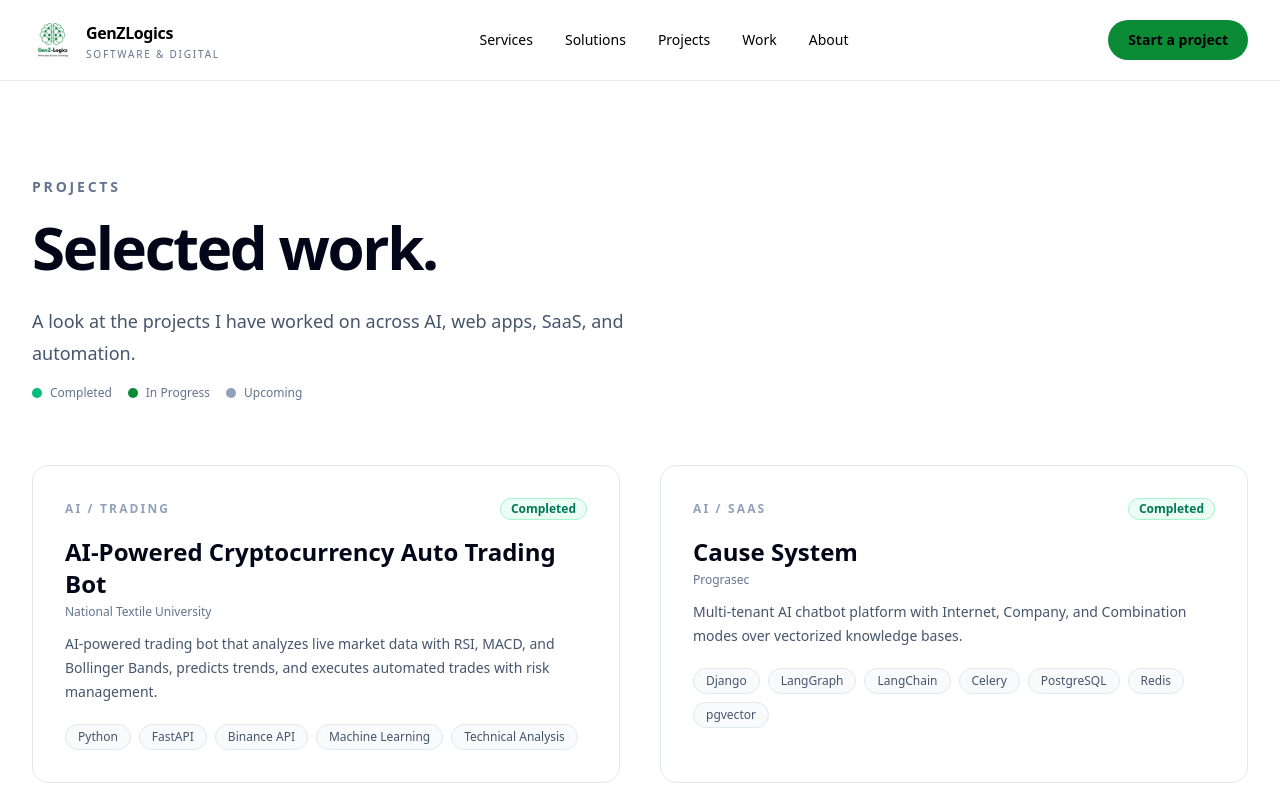
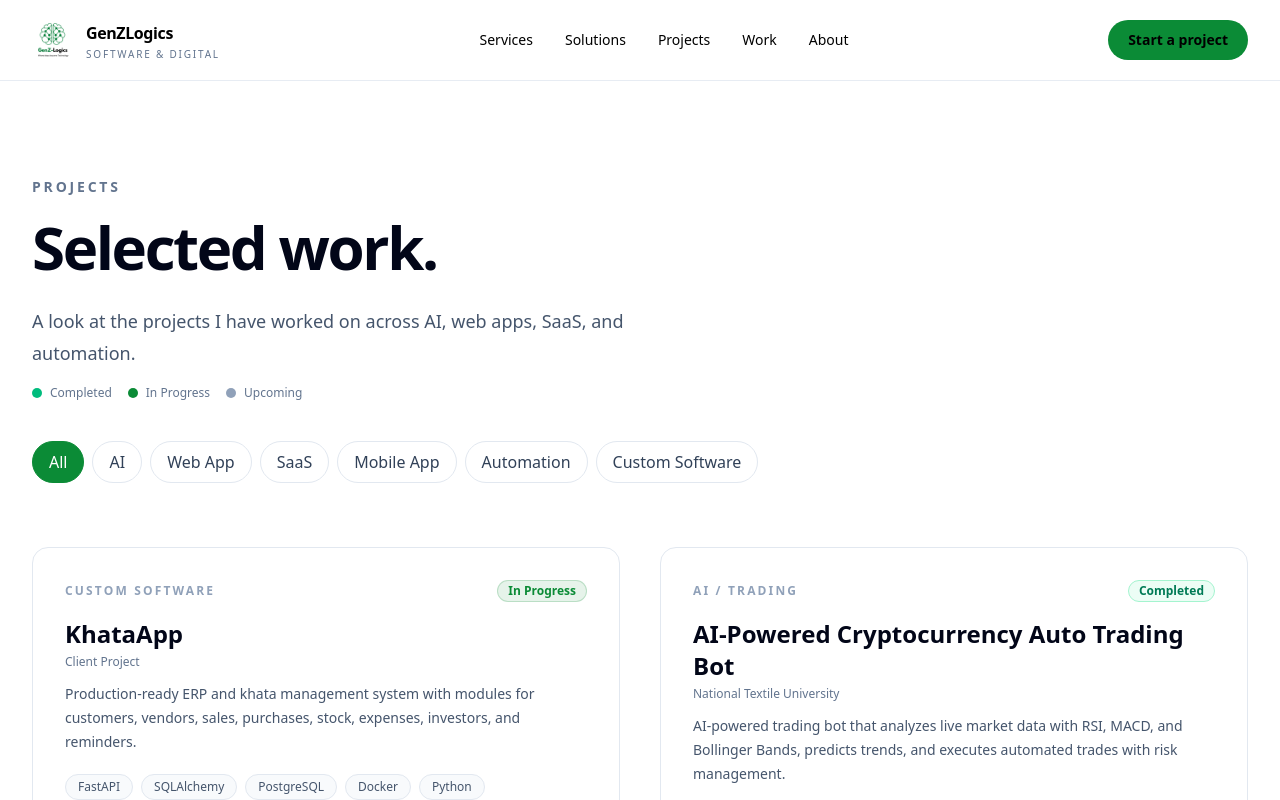
Before and after one commit to GenzLogics/GenzLogicsWebsite, a Next.js app in the folder genzlogics_website/: page /projects in a window 1280 px wide. Shown: the top 800 px of the page. Built offline with nearby package versions, Linux system fonts and the light colour scheme.

Commit message:
Update page.tsx

```diff
--- a/genzlogics_website/app/projects/page.tsx
+++ b/genzlogics_website/app/projects/page.tsx
@@ -1,13 +1,27 @@
+"use client";
+
 import Link from "next/link";
 import PageShell from "@/src/components/site/PageShell";
+import { useState } from "react";
 
 const projects = [
+  {
+    title: "KhataApp",
+    category: "Custom Software",
+    description:
+      "Production-ready ERP and khata management system with modules for customers, vendors, sales, purchases, stock, expenses, investors, and reminders.",
+    tech: ["FastAPI", "SQLAlchemy", "PostgreSQL", "Docker", "Python"],
+    tags: ["Custom Software", "ERP", "Accounting"],
+    status: "in-progress",
+    company: "Client Project",
+  },
   {
     title: "AI-Powered Cryptocurrency Auto Trading Bot",
     category: "AI / Trading",
     description:
       "AI-powered trading bot that analyzes live market data with RSI, MACD, and Bollinger Bands, predicts trends, and executes automated trades with risk management.",
     tech: ["Python", "FastAPI", "Binance API", "Machine Learning", "Technical Analysis"],
+    tags: ["AI", "Automation", "Trading Bot"],
     status: "completed",
     company: "National Textile University",
   },
@@ -17,6 +31,7 @@ const projects = [
     description:
       "Multi-tenant AI chatbot platform with Internet, Company, and Combination modes over vectorized knowledge bases.",
     tech: ["Django", "LangGraph", "LangChain", "Celery", "PostgreSQL", "Redis", "pgvector"],
+    tags: ["AI", "SaaS", "Web App", "Chatbot"],
     status: "completed",
     company: "Prograsec",
   },
@@ -26,6 +41,7 @@ const projects = [
     description:
       "AI fact-verification engine with hybrid RAG, deep semantic search, and Neo4j/NetworkX relationship visualization.",
     tech: ["Python", "FastAPI", "LangChain", "LangGraph", "Neo4j", "NetworkX", "MCP"],
+    tags: ["AI", "Web App", "RAG", "Fact Checking"],
     status: "completed",
     company: "Prograsec",
   },
@@ -35,10 +51,13 @@ const projects = [
     description:
       "Pakistan-first AI nutrition platform with a calorie calculator, 7-day diet-plan generator, and Pakistani food database.",
     tech: ["Python", "LangGraph", "pgvector", "PostgreSQL", "OpenAI", "Anthropic", "Gemini"],
+    tags: ["AI", "Mobile App", "Nutrition", "Python"],
     status: "completed",
     company: "Prograsec",
   },
 ];
+
+const filters = ["All", "AI", "Web App", "SaaS", "Mobile App", "Automation", "Custom Software"];
 
 const statusStyles: Record<string, string> = {
   completed: "bg-emerald-50 text-emerald-700 border-emerald-200",
@@ -53,6 +72,13 @@ const statusLabels: Record<string, string> = {
 };
 
 export default function ProjectsPage() {
+  const [activeFilter, setActiveFilter] = useState("All");
+
+  const filteredProjects =
+    activeFilter === "All"
+      ? projects
+      : projects.filter((project) => project.tags.includes(activeFilter));
+
   return (
     <PageShell>
       <div className="mx-auto max-w-7xl px-6 py-24 lg:px-8">
@@ -69,8 +95,25 @@ export default function ProjectsPage() {
           <span className="inline-flex items-center gap-2"><span className="inline-flex h-2.5 w-2.5 rounded-full bg-slate-400" />Upcoming</span>
         </div>
 
+        <div className="mt-10 flex flex-wrap gap-2">
+          {filters.map((filter) => (
+            <button
+              key={filter}
+              type="button"
+              onClick={() => setActiveFilter(filter)}
+              className={`rounded-full border px-4 py-2 text-sm font-medium transition ${
+                activeFilter === filter
+                  ? "border-brand-green bg-brand-green text-white"
+                  : "border-slate-200 bg-white text-slate-700 hover:bg-slate-50"
+              }`}
+            >
+              {filter}
+            </button>
+          ))}
+        </div>
+
         <div className="mt-16 grid gap-10 md:grid-cols-2">
-          {projects.map((project) => (
+          {filteredProjects.map((project) => (
             <article key={project.title} className="rounded-2xl border border-slate-200 bg-white p-8">
               <div className="flex items-center justify-between gap-4">
                 <span className="text-xs font-semibold uppercase tracking-[0.18em] text-slate-400">{project.category}</span>
@@ -86,9 +129,18 @@ export default function ProjectsPage() {
                   <span key={item} className="rounded-full border border-slate-200 bg-slate-50 px-3 py-1 text-xs text-slate-600">{item}</span>
                 ))}
               </div>
+              <div className="mt-3 flex flex-wrap gap-2">
+                {project.tags.map((tag) => (
+                  <span key={tag} className="rounded-full bg-brand-green/10 px-3 py-1 text-xs font-semibold text-brand-green">{tag}</span>
+                ))}
+              </div>
             </article>
           ))}
         </div>
+
+        {filteredProjects.length === 0 && (
+          <p className="mt-12 text-center text-sm text-slate-500">No projects found for this filter.</p>
+        )}
 
         <Link href="/contact" className="mt-14 inline-flex rounded-full bg-brand-green px-6 py-3 text-sm font-semibold text-white">
           Discuss your project →
```
